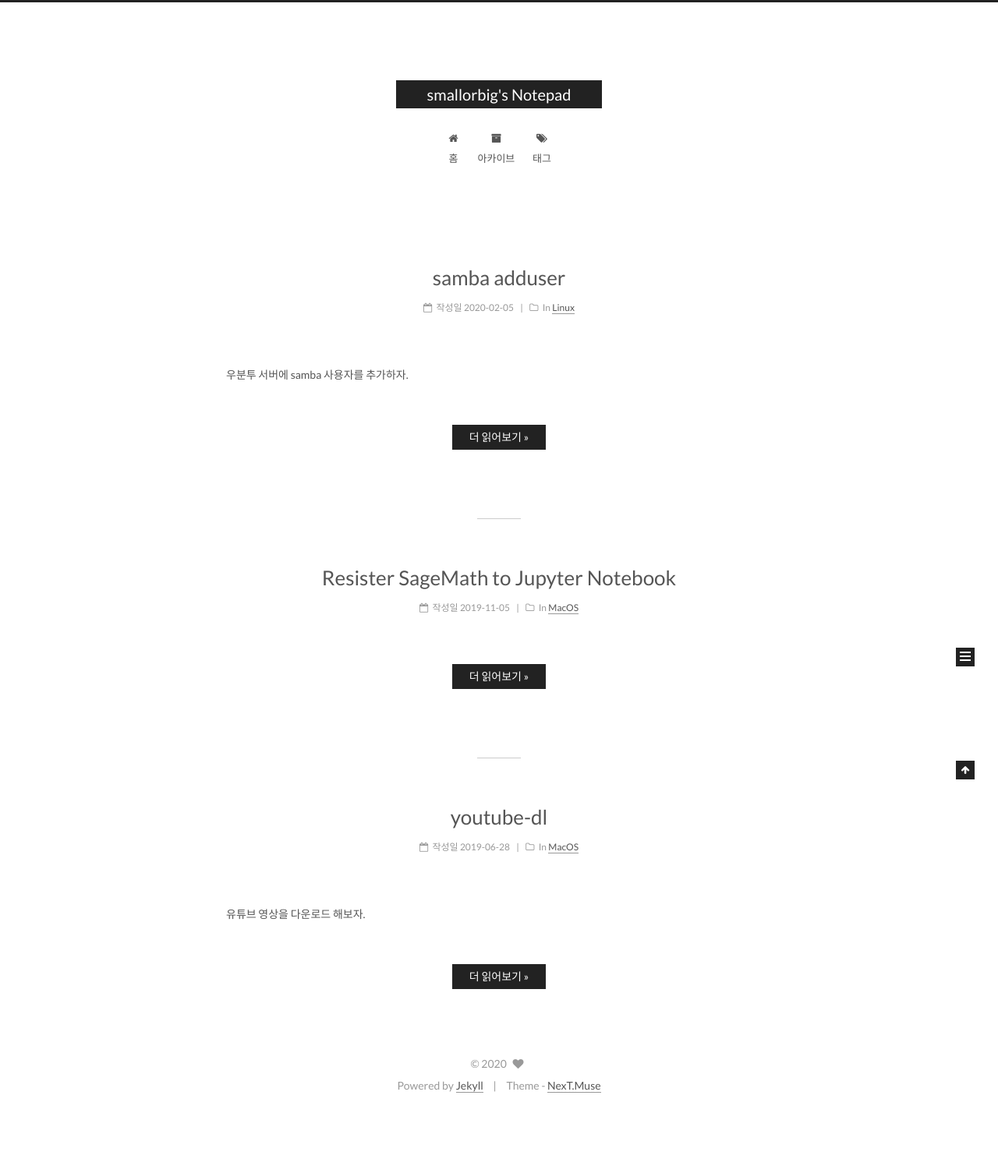
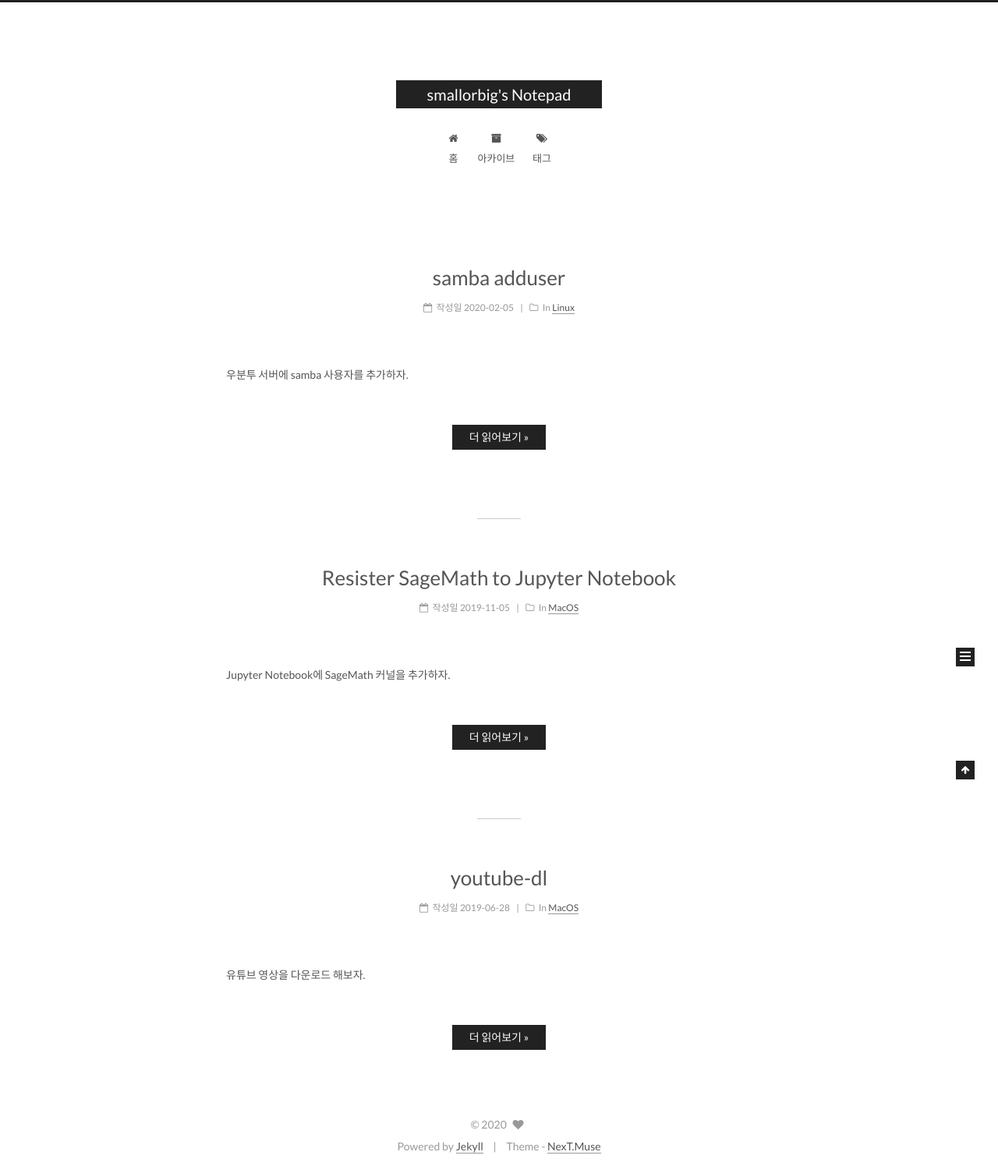
Before and after one commit to smallorbig/smallorbig.github.io, a Jekyll site: the page built from index.html, in a window 1280 px wide. Shown: the whole page at 78% size. Built offline with Jekyll 4.4.1, drawn with Linux system fonts in a browser that asks for light colours; the list of posts is cut into pages by our own code; before the commit the page ends 1427 px from its top, so only the background shows below that.

Commit message:
add post

```diff
--- a/_posts/2019-11-05-jupyter_sage.md
+++ b/_posts/2019-11-05-jupyter_sage.md
@@ -1,6 +1,6 @@
 ---
 title: "Resister SageMath to Jupyter Notebook"
-excerpt: ""
+excerpt: "Jupyter Notebook에 SageMath 커널을 추가하자."
 date: 2019-11-05
 categories:
 - MacOS
```
